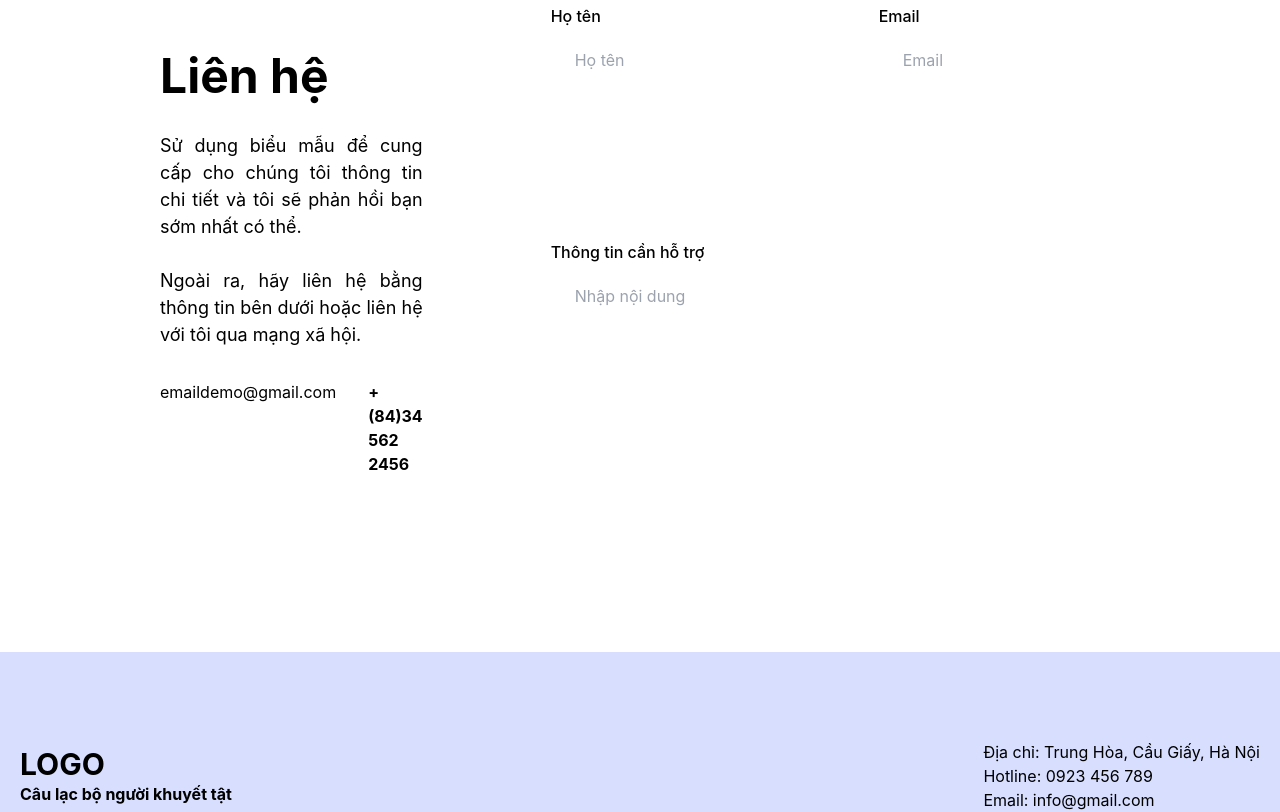
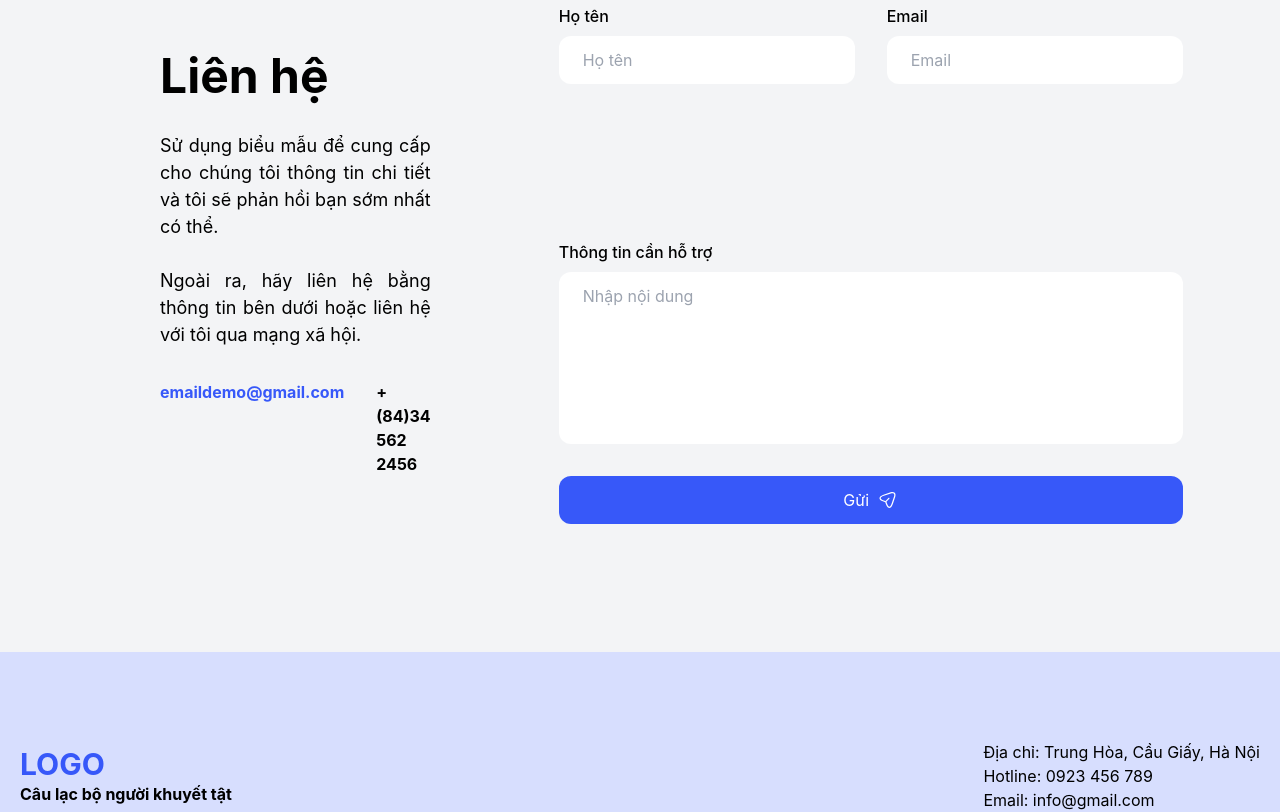
Before and after one commit to akiyamahaa/web-khuyet-tat, a React (Create React App) app: page /about in a window 1280 px wide. Shown: the part 540-1352 px from the top of the page. Built offline with nearby package versions, Linux system fonts and the light colour scheme.

Commit message:
updated ui

```diff
--- a/src/components/layout/Footer.tsx
+++ b/src/components/layout/Footer.tsx
@@ -6,7 +6,7 @@ function Footer() {
 			<div className=" flex justify-center ">
 				<div className="container flex justify-between md:items-center px-5 py-12 max-md:flex-col">
 					<div className="my-10 ">
-						<div className="text-3xl font-bold">LOGO</div>
+						<div className="text-3xl font-bold text-primary">LOGO</div>
 						<div className="font-bold">Câu lạc bộ người khuyết tật</div>
 					</div>
 					<div className="my-10">
--- a/src/pages/about/About.tsx
+++ b/src/pages/about/About.tsx
@@ -8,30 +8,30 @@ type Props = {};
 const About = (props: Props) => {
   return (
     <div className="w-full mt-16">
-			<Banner
-				image={AboutImages.banner}
-				title="Liên hệ"
-			/>
+      <Banner image={AboutImages.banner} title="Liên hệ" />
       {/* content */}
       <div className="md:py-32 md:px-40 flex md:flex-row mobile:flex-col mobile:px-5 mobile:py-12 md:gap-32 bg-gray-gray-2 mobile:gap-12">
         <div className="md:py-12 gap-8 flex-1 flex flex-col">
           <h1 className="font-bold font-inter text-5xl">Liên hệ</h1>
           <p className="font-inter text-[18px] text-justify">
-						<p>Sử dụng biểu mẫu để cung cấp cho chúng tôi thông tin chi tiết và tôi sẽ phản hồi bạn sớm nhất có thể.</p>
+            <p>
+              Sử dụng biểu mẫu để cung cấp cho chúng tôi thông tin chi tiết và
+              tôi sẽ phản hồi bạn sớm nhất có thể.
+            </p>
             <br />
-						<p>Ngoài ra, hãy liên hệ bằng thông tin bên dưới hoặc liên hệ với tôi qua mạng xã hội.</p>
+            <p>
+              Ngoài ra, hãy liên hệ bằng thông tin bên dưới hoặc liên hệ với tôi
+              qua mạng xã hội.
+            </p>
           </p>
           <p className="flex mobile:gap-1 md:gap-8 md:flex-row mobile:flex-col">
             <a
               href="mailto:emaildemo@gmail.com"
-							className="text-primary font-inter"
+              className=" font-inter text-primary font-bold"
             >
               emaildemo@gmail.com
             </a>
-						<a
-							href="tel:+(84)34 562 2456"
-							className="font-bold"
-						>
+            <a href="tel:+(84)34 562 2456" className="font-bold">
               +(84)34 562 2456
             </a>
           </p>
@@ -42,10 +42,7 @@ const About = (props: Props) => {
             <div className="flex-1 flex flex-col">
               {/* form content */}
               {/* form label */}
-							<label
-								htmlFor="name"
-								className="font-medium"
-							>
+              <label htmlFor="name" className="font-medium">
                 Họ tên
               </label>
               <input
@@ -58,10 +55,7 @@ const About = (props: Props) => {
             <div className="flex-1 flex flex-col">
               {/* form content */}
               {/* form label */}
-							<label
-								htmlFor="email"
-								className="font-medium"
-							>
+              <label htmlFor="email" className="font-medium">
                 Email
               </label>
               <input
@@ -73,10 +67,7 @@ const About = (props: Props) => {
             </div>
           </div>
           <div className="flex-1 flex flex-col">
-						<label
-							htmlFor="support"
-							className="font-medium"
-						>
+            <label htmlFor="support" className="font-medium">
               Thông tin cần hỗ trợ
             </label>
             <textarea
@@ -85,7 +76,7 @@ const About = (props: Props) => {
               className="px-6 py-3 rounded-xl mt-2 flex-1 min-h-[136px] resize-none"
             ></textarea>
           </div>
-					<button className="px-6 py-3 rounded-xl bg-primary text-white w-full flex justify-center items-center text-[16px] gap-2">
+          <button className="px-6 py-3 rounded-xl text-white w-full bg-primary flex justify-center items-center text-[16px] gap-2">
             Gửi <Send />
           </button>
         </div>
--- a/tailwind.config.js
+++ b/tailwind.config.js
@@ -1,10 +1,21 @@
 /** @type {import('tailwindcss').Config} */
 module.exports = {
-  content: [
-    "./src/**/*.{js,jsx,ts,tsx}",
-  ],
-  theme: {
-    extend: {},
-  },
-  plugins: [],
-}
+	content: ["./src/**/*.{js,jsx,ts,tsx}"],
+	theme: {
+		extend: {
+			colors: {
+				primary: "#3758F9",
+				"primary-light-3": "#97A8FC",
+				"gray-gray-2": "#F3F4F6",
+			},
+			fontFamily: {
+				inter: "'Inter', sans-serif",
+			},
+			screens: {
+				mobile: "320px",
+				fs: "100px",
+			},
+		},
+	},
+	plugins: [],
+};
```
Also changed, not shown: src/components/layout/Header.css (deleted, +0 -62 lines), src/font/Inter/OFL.txt (deleted). Lines whose indentation alone changed are shown as unchanged.
